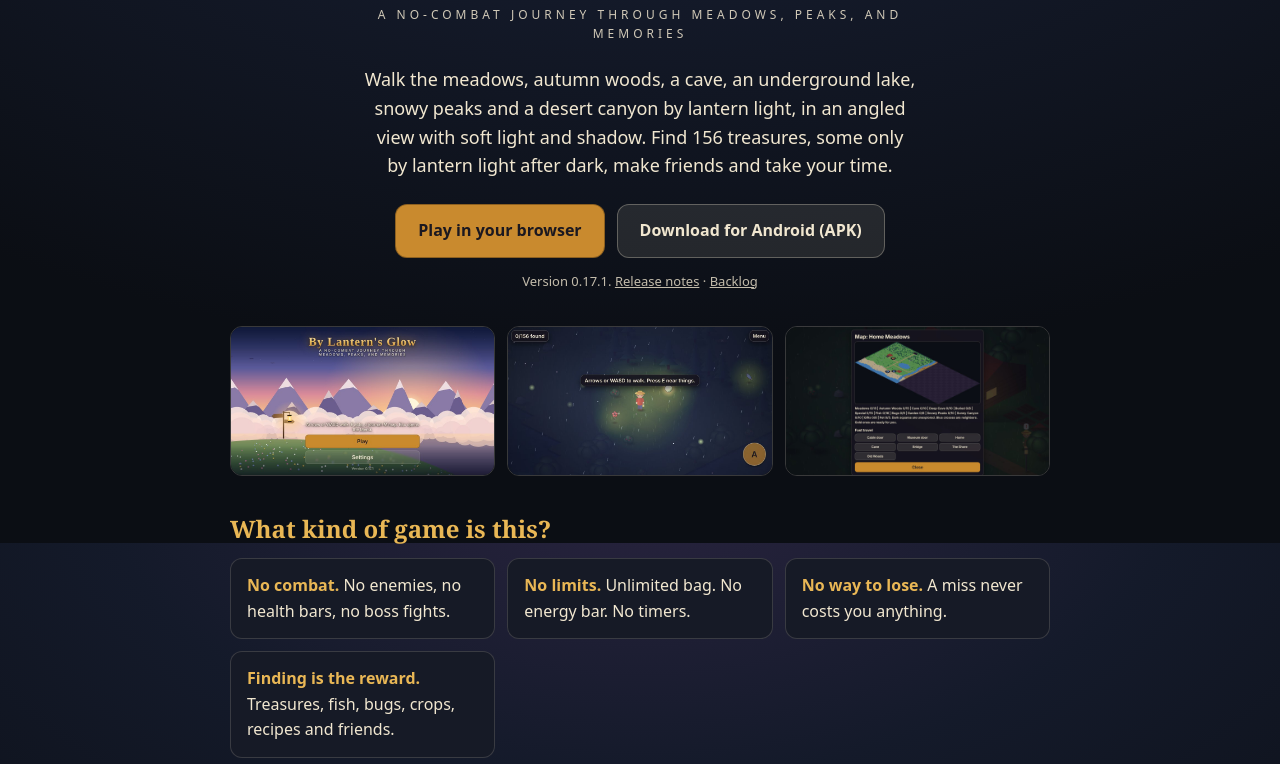
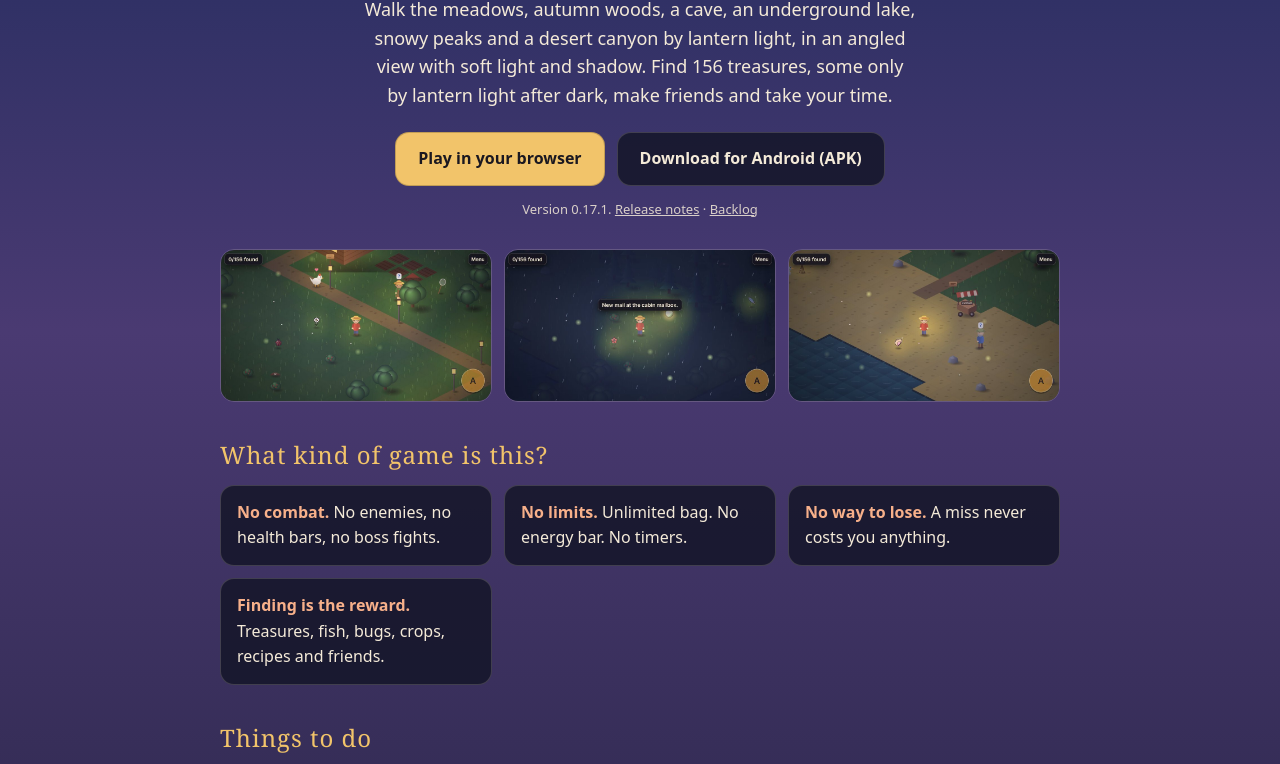
Before and after one commit to bclark10121-cloud/by-lanterns-glow, a plain HTML site: page docs/index.html in a window 1280 px wide. Shown: the part 257-1021 px from the top of the page. Drawn offline with Linux system fonts and the light colour scheme.

Commit message:
Game page rebuilt to the shared layout (G1.13) with three gameplay pictures
Co-Authored-By: Claude Opus 5.5 <noreply@anthropic.com>
Claude-Session: https://claude.ai/code/session_0117TTYAtonZ2GrKix7Hyx44

```diff
--- a/docs/index.html
+++ b/docs/index.html
@@ -1,67 +1,52 @@
 <!doctype html>
 <html lang="en"><head><meta charset="utf-8"><meta name="viewport" content="width=device-width,initial-scale=1">
-<title>By Lantern's Glow</title><link rel="icon" href="icon.png">
-<meta name="description" content="By Lantern's Glow is a quiet exploration and collecting game for Android and the browser. No combat, no timers, no way to lose.">
+<title>By Lantern&#x27;s Glow</title><link rel="icon" href="icon.png">
+<meta name="description" content="By Lantern&#x27;s Glow. A no-combat journey through meadows, peaks, and memories. For Android and the browser.">
 <style>
-*{box-sizing:border-box}body{margin:0;color:var(--ink);font:16px/1.6 system-ui,-apple-system,"Segoe UI",Roboto,sans-serif}
-main{max-width:860px;margin:0 auto;padding:36px 20px 60px}
-header{text-align:center}header img.icon{width:104px;height:104px;border-radius:22%;box-shadow:0 10px 30px rgba(0,0,0,.35)}
-h1{font-size:clamp(38px,8vw,60px);margin:14px 0 0}
-.tag{letter-spacing:4px;text-transform:uppercase;font-size:12px;opacity:.85;margin:4px auto 22px;max-width:560px}
-.lead{font-size:18px;max-width:640px;margin:0 auto 24px;text-wrap:balance}
+:root{--ink:#f4ead8;--accent:#f2c46a;--warm:#f7b08a;--card:rgba(20,22,40,.85);--line:rgba(244,234,216,.18);--btn-ink:#1b1820}
+*{box-sizing:border-box}html{background:#151a33}
+body{margin:0;min-height:100vh;background:linear-gradient(#1d2a5c 0%,#4a3a72 22%,#2a2648 48%,#151a33 100%);background-color:#151a33;color:var(--ink);font:16px/1.6 system-ui,-apple-system,"Segoe UI",Roboto,sans-serif}
+main{max-width:880px;margin:0 auto;padding:18px 20px 60px}
+.back{font-size:14px;opacity:.85}.back a{color:inherit;text-decoration:none}.back a:hover{text-decoration:underline}
+header{text-align:center;margin-top:8px;color:#f4ead8}.back{color:#f4ead8}
+.icon{width:84px;height:84px;border-radius:20px;box-shadow:0 6px 18px rgba(0,0,0,.25);display:block;margin:6px auto 0}
+h1{font-family:Georgia,"Times New Roman",serif;font-size:clamp(38px,8vw,62px);letter-spacing:2px;margin:12px 0 0;color:#f2c46a;line-height:1.1;text-shadow:0 0 18px rgba(255,190,120,.35)}
+.tag{letter-spacing:4px;text-transform:uppercase;font-size:12px;opacity:.85;margin:6px 0 4px}
+.hook{font-family:Georgia,"Times New Roman",serif;font-size:20px;color:var(--accent);margin:6px 0 0}
+.lead{font-size:18px;max-width:660px;margin:14px auto 22px;text-wrap:balance}
 .cta{display:flex;gap:12px;justify-content:center;flex-wrap:wrap;margin-bottom:10px}
-a.btn{display:inline-block;padding:13px 22px;border-radius:12px;font-weight:700;text-decoration:none;border:1px solid rgba(0,0,0,.3)}
-a.btn:focus-visible{outline:3px solid currentColor;outline-offset:2px}
-.note{font-size:13px;opacity:.8;text-align:center}.note a{color:inherit}
-.shots{display:grid;grid-template-columns:repeat(3,1fr);gap:12px;margin:34px 0}
-.shots img{width:100%;border-radius:12px;display:block}
-h2{font-size:24px;margin:34px 0 10px}
+a.btn{display:inline-block;padding:13px 22px;border-radius:14px;font-weight:700;text-decoration:none;border:1px solid rgba(0,0,0,.2)}
+a.primary{background:var(--accent);color:var(--btn-ink)}a.ghost{background:var(--card);color:var(--ink);border-color:var(--line)}
+a.btn:focus-visible,.shots a:focus-visible{outline:3px solid var(--warm);outline-offset:2px}
+.note{font-size:13px;opacity:.85;text-align:center}.note a{color:inherit}
+.shots{display:grid;grid-template-columns:repeat(3,1fr);gap:12px;margin:30px 0 8px}
+.shots img{width:100%;height:auto;aspect-ratio:16/9;object-fit:cover;border-radius:14px;border:1px solid var(--line);display:block}
+h2{font-family:Georgia,"Times New Roman",serif;letter-spacing:1px;color:var(--accent);font-size:24px;margin:34px 0 10px;font-weight:400}
 .grid{display:grid;grid-template-columns:repeat(auto-fit,minmax(230px,1fr));gap:12px}
-.card{background:var(--card);border-radius:12px;padding:14px 16px}
-ol,ul{padding-left:20px;margin:6px 0}footer{margin-top:40px;font-size:13px;opacity:.7;text-align:center}footer a{color:inherit}
-@media (max-width:560px){.shots{grid-template-columns:1fr 1fr}.shots img:last-child{display:none}}
-:root{--ink:#f1e7d0;--accent:#e9b755;--warm:#e9b755;--card:#161a26}
-body{background:radial-gradient(1200px 700px at 50% -10%,#2a2440 0%,#141a2a 45%,#0b0e14 100%) fixed}
-h1{font-family:Georgia,"Times New Roman",serif;background:linear-gradient(#fff0c2,#e9b755 55%,#b9772a);-webkit-background-clip:text;background-clip:text;color:transparent;letter-spacing:2px}
-h2{font-family:Georgia,serif;color:var(--accent)}
-a.primary{background:#c98a2e;color:#1b1820}a.ghost{background:rgba(241,231,208,.1);color:var(--ink);border-color:rgba(241,231,208,.3)}
-.shots img{border:1px solid rgba(241,231,208,.2)}
-.card{border:1px solid rgba(241,231,208,.16)}.card b{color:var(--warm)}
+.card{background:var(--card);border:1px solid var(--line);border-radius:14px;padding:14px 16px}
+.card b{color:var(--warm)}ol,ul{padding-left:20px;margin:6px 0}a{color:var(--warm)}
+footer{margin-top:44px;font-size:13px;opacity:.8;text-align:center}footer a{color:inherit}
+@media (max-width:560px){.shots{grid-template-columns:1fr}.cta a.btn{width:100%;text-align:center}}
 </style></head><body><main>
-<header><img class="icon" src="icon.png" alt="By Lantern's Glow icon"><h1>By Lantern's Glow</h1><div class="tag">A no-combat journey through meadows, peaks, and memories</div>
+<div class="back"><a href="https://bclark10121-cloud.github.io/">&larr; The Game Shelf</a></div>
+<header><img class="icon" src="icon.png" alt=""><h1>By Lantern&#x27;s Glow</h1><div class="tag">A no-combat journey through meadows, peaks, and memories</div>
 <p class="lead">Walk the meadows, autumn woods, a cave, an underground lake, snowy peaks and a desert canyon by lantern light, in an angled view with soft light and shadow. Find 156 treasures, some only by lantern light after dark, make friends and take your time.</p>
 <div class="cta"><a class="btn primary" href="play/">Play in your browser</a><a class="btn ghost" href="downloads/ByLanternsGlow-v0.17.1.apk">Download for Android (APK)</a></div>
-<p class="note">Version 0.17.1. <a href="release-notes/v0.17.1.md">Release notes</a> · <a href="https://github.com/bclark10121-cloud/by-lanterns-glow/blob/main/BACKLOG.md">Backlog</a></p></header>
-<div class="shots"><img src="shot-title.jpg" alt="The By Lantern's Glow title card"><img src="shot-play.jpg" alt="The keeper by the cabin in the angled view"><img src="shot-map.jpg" alt="The map of the Hollow"></div>
+<p class="note">Version 0.17.1. <a href="release-notes/v0.17.1.md">Release notes</a> &middot; <a href="https://github.com/bclark10121-cloud/by-lanterns-glow/blob/main/BACKLOG.md">Backlog</a></p></header>
+<div class="shots"><a href="shot-1.jpg"><img src="shot-1.jpg" alt="The keeper by the cabin, the garden and a neighbor on the path" width="960" height="540"></a><a href="shot-2.jpg"><img src="shot-2.jpg" alt="A hidden find glowing inside the lantern light at night" width="960" height="540"></a><a href="shot-3.jpg"><img src="shot-3.jpg" alt="The shore with a shell to find and the merchant&#x27;s cart" width="960" height="540"></a></div>
 <h2>What kind of game is this?</h2>
-<div class="grid">
-<div class="card"><b>No combat.</b> No enemies, no health bars, no boss fights.</div>
-<div class="card"><b>No limits.</b> Unlimited bag. No energy bar. No timers.</div>
-<div class="card"><b>No way to lose.</b> A miss never costs you anything.</div>
-<div class="card"><b>Finding is the reward.</b> Treasures, fish, bugs, crops, recipes and friends.</div>
-</div>
+<div class="grid"><div class="card"><b>No combat.</b> No enemies, no health bars, no boss fights.</div><div class="card"><b>No limits.</b> Unlimited bag. No energy bar. No timers.</div><div class="card"><b>No way to lose.</b> A miss never costs you anything.</div><div class="card"><b>Finding is the reward.</b> Treasures, fish, bugs, crops, recipes and friends.</div></div>
 <h2>Things to do</h2>
-<ul><li>Play in any of five save slots. The game saves by itself.</li><li>Explore six regions and fill your journal: meadows, autumn woods, a cave, a Deep Cave with an underground lake, snowy peaks and a desert canyon.</li>
-<li>Fish, catch bugs and grow a garden.</li><li>Donate sets to the museum, then walk its hall and see every case.</li>
-<li>Take photos with filters in photo mode.</li><li>Play fetch with your companion and see what it brings back.</li>
-<li>Pin a missing treasure and follow the hint.</li><li>Decorate your cabin, cook on your stove and share dishes with neighbors.</li>
-<li>Join a festival every season and visit the traveling merchant.</li><li>Befriend the hen, the duck and the goat.</li></ul>
+<ul><li>Play in any of five save slots. The game saves by itself.</li><li>Explore six regions and fill your journal: meadows, autumn woods, a cave, a Deep Cave with an underground lake, snowy peaks and a desert canyon.</li><li>Fish, catch bugs and grow a garden.</li><li>Donate sets to the museum, then walk its hall and see every case.</li><li>Take photos with filters in photo mode.</li><li>Play fetch with your companion and see what it brings back.</li><li>Pin a missing treasure and follow the hint.</li><li>Decorate your cabin, cook on your stove and share dishes with neighbors.</li><li>Join a festival every season and visit the traveling merchant.</li><li>Befriend the hen, the duck and the goat.</li></ul>
 <h2>Controls</h2>
-<div class="grid">
-<div class="card"><b>Keyboard</b><br>WASD or arrows walk. E, Space or Enter acts. J opens the journal and M the map. Esc or P opens the Menu. F switches full screen. Settings and How to play list every key.</div>
-<div class="card"><b>Xbox controller</b><br>Left stick or D-pad walks. A acts. X opens the map and Y the journal. RB runs. View or Menu opens the Menu. In menus A chooses and B goes back. Settings can change the buttons.</div>
-<div class="card"><b>Touch</b><br>Drag anywhere to walk, or pick Tap to walk in Settings. Tap A to act. The Menu button at the top right opens the journal, the map, Settings and the rest.</div>
-</div>
+<div class="grid"><div class="card"><b>Keyboard</b><br>WASD or arrows walk. E, Space or Enter acts. J opens the journal and M the map. Esc or P opens the Menu. F switches full screen. Settings and How to play list every key.</div><div class="card"><b>Xbox controller</b><br>Left stick or D-pad walks. A acts. X opens the map and Y the journal. RB runs. View or Menu opens the Menu. In menus A chooses and B goes back. Settings can change the buttons.</div><div class="card"><b>Touch</b><br>Drag anywhere to walk, or pick Tap to walk in Settings. Tap A to act. The Menu button at the top right opens the journal, the map, Settings and the rest.</div></div>
 <h2>Play with an Xbox controller</h2>
 <p>Any Xbox Wireless Controller with Bluetooth works. That is every Series X|S controller and the Xbox One controllers made since 2016. If the plastic around the Xbox button matches the face of the controller, it has Bluetooth. Other controllers that your phone or browser sees as a standard gamepad use the same buttons.</p>
-<div class="grid">
-<div class="card"><b>On Android</b><ol><li>Hold the Xbox button to turn the controller on.</li><li>Hold the small Pair button on top for 3 seconds, until the Xbox button flashes fast.</li><li>On your phone, open Settings, then Connected devices, then Pair new device.</li><li>Tap Xbox Wireless Controller. The Xbox button stays lit when it is connected.</li><li>Open By Lantern's Glow. The touch buttons hide as soon as you use the controller.</li></ol></div>
-<div class="card"><b>In your browser</b><ol><li>Connect the controller to your computer with a USB cable or Bluetooth.</li><li>Open Play in your browser. Chrome, Edge, Firefox and Safari all work.</li><li>Press any button once after the game loads, so the browser sees the controller.</li></ol></div>
-</div>
+<div class="grid"><div class="card"><b>On Android</b><ol><li>Hold the Xbox button to turn the controller on.</li><li>Hold the small Pair button on top for 3 seconds, until the Xbox button flashes fast.</li><li>On your phone, open Settings, then Connected devices, then Pair new device.</li><li>Tap Xbox Wireless Controller. The Xbox button stays lit when it is connected.</li><li>Open By Lantern's Glow. The touch buttons hide as soon as you use the controller.</li></ol></div><div class="card"><b>In your browser</b><ol><li>Connect the controller to your computer with a USB cable or Bluetooth.</li><li>Open Play in your browser. Chrome, Edge, Firefox and Safari all work.</li><li>Press any button once after the game loads, so the browser sees the controller.</li></ol></div></div>
 <h2>Install on Android</h2>
 <ol><li>Tap <b>Download for Android</b>.</li><li>Open the downloaded file.</li><li>If Android asks, allow installs from this source.</li><li>Tap Install, then open By Lantern's Glow. Version 0.17.1 installs over 0.17.0 and keeps your save. It installs next to the old Helena Hollow app and does not replace it.</li></ol>
-<p class="note">Android may show a Play Protect notice for apps from outside the Play Store. Want your Helena Hollow finds? Copy a backup code in the old app and import it in Settings here.</p>
+<p class="note">Android may show a Play Protect notice for apps from outside the Play Store. Version 0.17.1 installs over the last version and keeps your saves.</p>
 <h2>Feedback wanted</h2>
 <ul><li>Anything confusing in the first five minutes</li><li>Any spot where you got stuck</li><li>How walking and controls feel</li><li>Your phone model if you see lag</li></ul>
-<footer>By Lantern's Glow. Early test build, so expect rough edges. <a href="https://github.com/bclark10121-cloud/by-lanterns-glow/blob/main/CREDITS.md">Credits</a> · <a href="privacy.html">Privacy</a> · <a href="https://bclark10121-cloud.github.io/">More games on The Game Shelf</a></footer>
+<footer>By Lantern&#x27;s Glow. Early test build, so expect rough edges. <a href="https://github.com/bclark10121-cloud/by-lanterns-glow/blob/main/CREDITS.md">Credits</a> &middot; <a href="privacy.html">Privacy</a> &middot; <a href="https://bclark10121-cloud.github.io/">More games on The Game Shelf</a></footer>
 </main></body></html>
```
Also changed, not shown: docs/shot-1.jpg (added), docs/shot-2.jpg (added), docs/shot-3.jpg (added).
